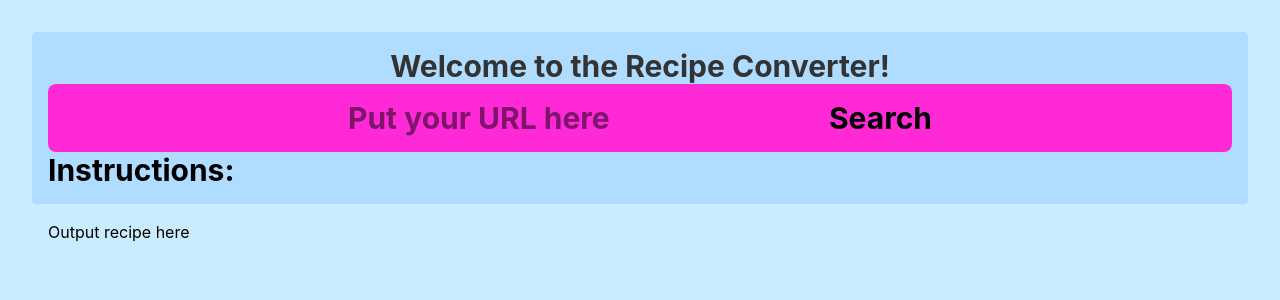
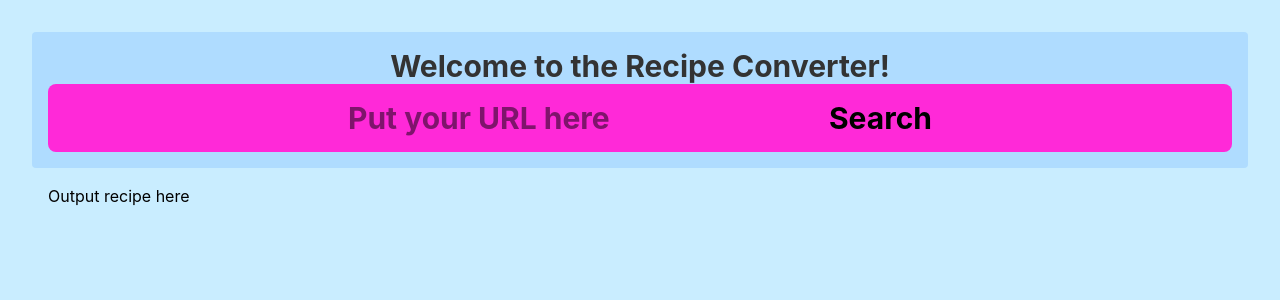
Before and after one commit to szerbe/HackBU2026, a React (Vite) app in the folder recipe-app/: page / in a window 1280 px wide. Shown: the top 300 px of the page. Built offline with nearby package versions, Linux system fonts and the light colour scheme.

Commit message:
Update Searchbar.jsx

```diff
--- a/recipe-app/src/components/Searchbar.jsx
+++ b/recipe-app/src/components/Searchbar.jsx
@@ -26,7 +26,6 @@ const SearchBar = ({Text, onSearch, className }) => {
         />
         <button type="submit">Search</button>
       </form>
-      <p>Instructions: {query}</p>
     </div>
   );
 };
```
